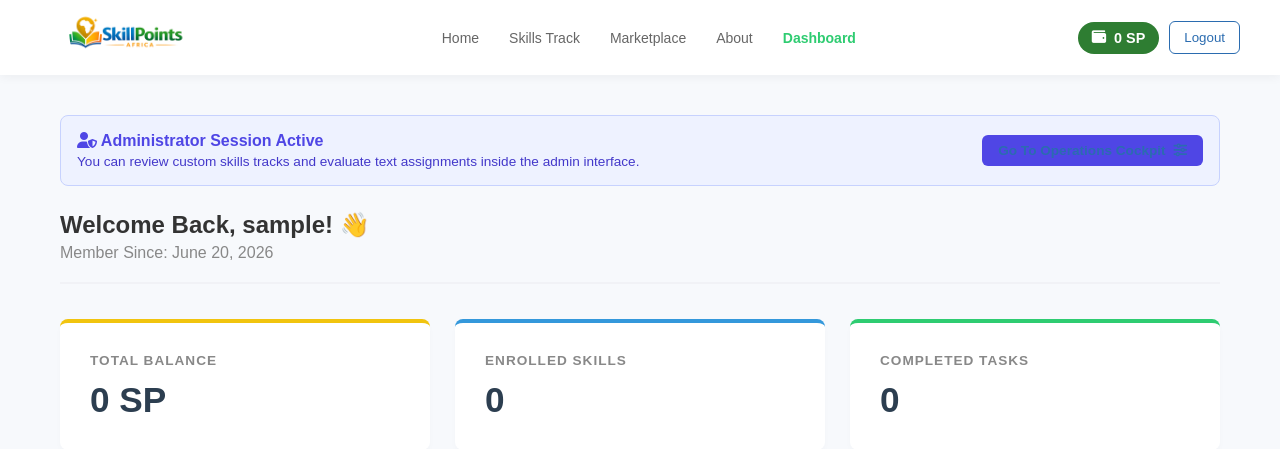
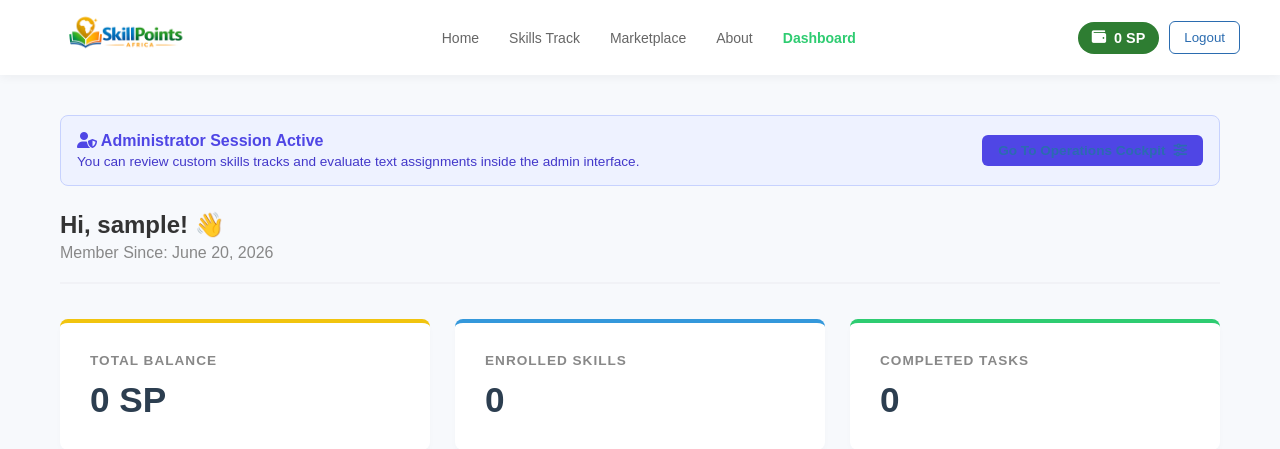
Before and after one commit to Tidjani-Adeniran/SkillPoints-Africa, a Django app: page /dashboard/ in a window 1280 px wide. Shown: the top 449 px of the page. Run offline with Django 5.2, Linux system fonts and the light colour scheme; the visitor is signed in with stand-in values (Sample User, id 1); data comes from the database, SQL or seed files in the repository; data that the repository does not hold is empty.

Commit message:
Changed Greetings for new users

```diff
--- a/core/templates/dashboard.html
+++ b/core/templates/dashboard.html
@@ -19,7 +19,7 @@
     {% endif %}
 
     <div class="dashboard-header">
-        <h2>Welcome Back, {{ user.username }}! 👋</h2>
+        <h2>Hi, {{ user.username }}! 👋</h2>
         <p style="color: #888888; margin-top: 5px;">Member Since: {{ user.date_joined|date:"F d, Y" }}</p>
     </div>
 
```
